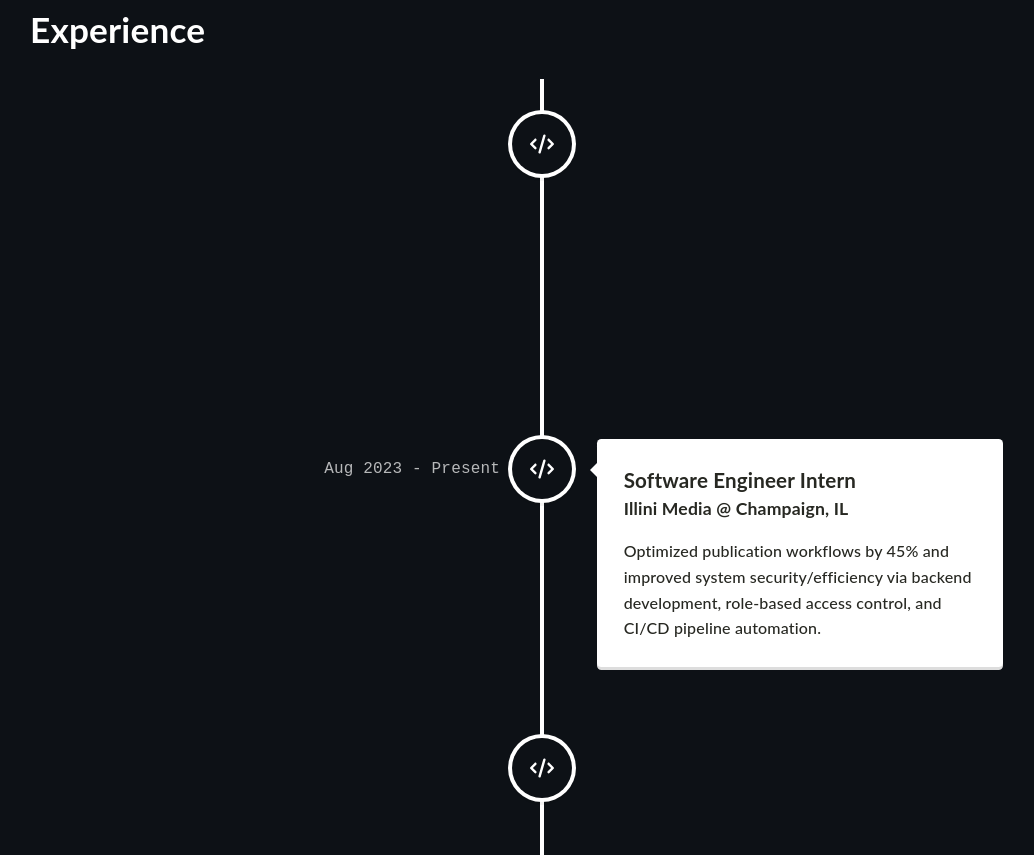
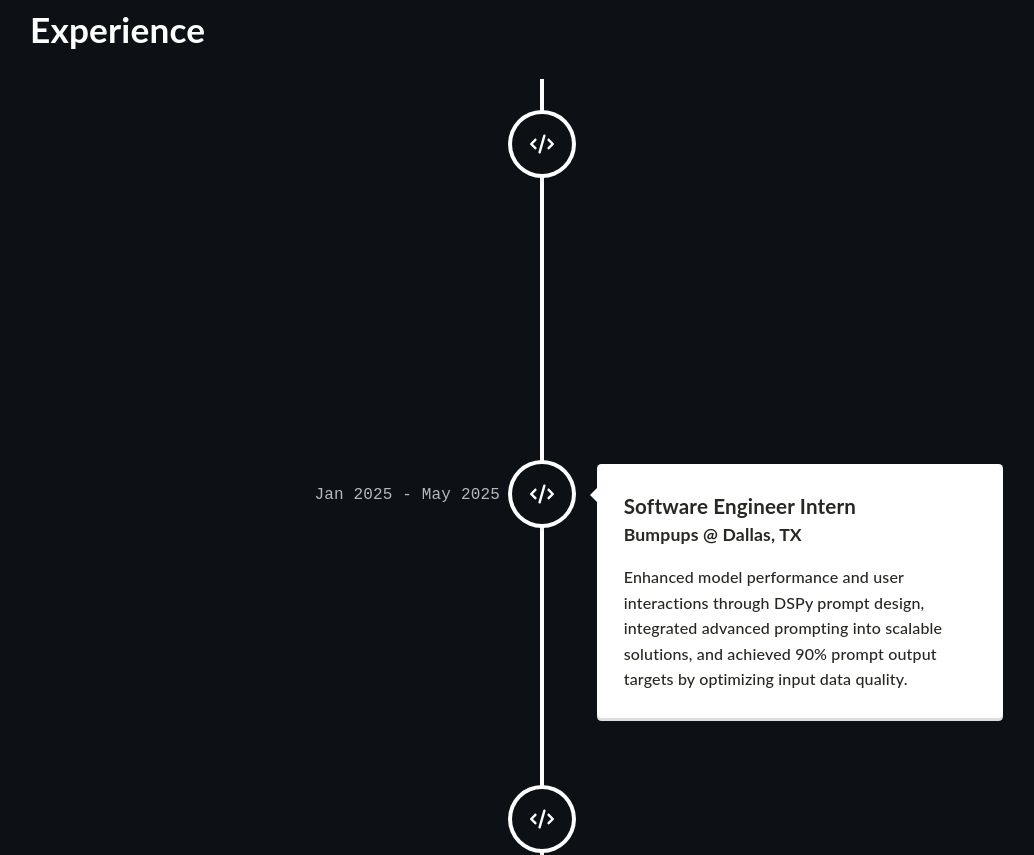
Before and after one commit to jennymaidev/jennymaidev.github.io, a React (Create React App) app: page / in a window 1280 px wide. Shown: the part 1840-2695 px from the top of the page, without its empty margins (98-1132 px from the left). Built offline with nearby package versions, Linux system fonts and the light colour scheme.

Commit message:
Update Timeline.tsx

```diff
--- a/src/components/Timeline.tsx
+++ b/src/components/Timeline.tsx
@@ -16,6 +16,19 @@ function Timeline() {
             className="vertical-timeline-element--work"
             contentStyle={{ background: 'white', color: 'rgb(39, 40, 34)' }}
             contentArrowStyle={{ borderRight: '7px solid  white' }}
+            date="Jun 2025 - Present"
+            iconStyle={{ background: '#0d1116', color: 'rgb(39, 40, 34)' }}
+            icon={<FontAwesomeIcon icon={faCode} />}
+          >
+            <h3 className="vertical-timeline-element-title">Cloud Engineer Intern</h3>
+            <h4 className="vertical-timeline-element-subtitle">Prolaio @ Chicago, IL</h4>
+            <p>Designed and deployed a GitLab CI/CD pipeline using Python and Docker to cut manual deployment tasks. Led Renovate Bot integration to automate dependency management and authored modular automation scripts for scalable version releases.</p>
+          </VerticalTimelineElement>
+
+          <VerticalTimelineElement
+            className="vertical-timeline-element--work"
+            contentStyle={{ background: 'white', color: 'rgb(39, 40, 34)' }}
+            contentArrowStyle={{ borderRight: '7px solid  white' }}
             date="Jan 2025 - May 2025"
             iconStyle={{ background: '#0d1116', color: 'rgb(39, 40, 34)' }}
             icon={<FontAwesomeIcon icon={faCode} />}
@@ -24,6 +37,7 @@ function Timeline() {
             <h4 className="vertical-timeline-element-subtitle">Bumpups @ Dallas, TX</h4>
             <p>Enhanced model performance and user interactions through DSPy prompt design, integrated advanced prompting into scalable solutions, and achieved 90% prompt output targets by optimizing input data quality.</p>
           </VerticalTimelineElement>
+
           <VerticalTimelineElement
             className="vertical-timeline-element--work"
             date="Aug 2023 - Present"
@@ -34,6 +48,7 @@ function Timeline() {
             <h4 className="vertical-timeline-element-subtitle">Illini Media @ Champaign, IL</h4>
             <p>Optimized publication workflows by 45% and improved system security/efficiency via backend development, role-based access control, and CI/CD pipeline automation.</p>
           </VerticalTimelineElement>
+
           <VerticalTimelineElement
             className="vertical-timeline-element--work"
             date="Aug 2023 - Present"
@@ -44,6 +59,7 @@ function Timeline() {
             <h4 className="vertical-timeline-element-subtitle">Illinois Center for Health Informatics</h4>
             <p>Led bilingual vaccine data cleaning and analysis (Python/R), ensuring data integrity across 25,000+ records and delivering vaccine effectiveness insights via EDA and statistical analysis.</p>
           </VerticalTimelineElement>
+
           <VerticalTimelineElement
             className="vertical-timeline-element--work"
             date="Jul 2024 - Dec 2024"
@@ -54,6 +70,7 @@ function Timeline() {
             <h4 className="vertical-timeline-element-subtitle">C-Lara Lab @ University of Melbourne, Australia</h4>
             <p>Led a 5-member Agile team to develop a Chain of Thought web application, delivering a scalable Django/PostgreSQL backend with React.js UI, automating deployment on Google Cloud via CI/CD pipelines (85% reduction in manual effort), and enhancing AI performance through prompt engineering.</p>
           </VerticalTimelineElement>
+
           <VerticalTimelineElement
             className="vertical-timeline-element--work"
             date="Jun 2021 - Mar 2022"
@@ -64,6 +81,7 @@ function Timeline() {
             <h4 className="vertical-timeline-element-subtitle">VietAI Research @ San Francisco, CA</h4>
             <p>Scraped, preprocessed, and text-paired 30,000 medical journals (Selenium), improving NLP translation accuracy by 3.5 BLEU through optimized data pairing and quality controls.</p>
           </VerticalTimelineElement>
+
         </VerticalTimeline>
       </div>
     </div>
```
